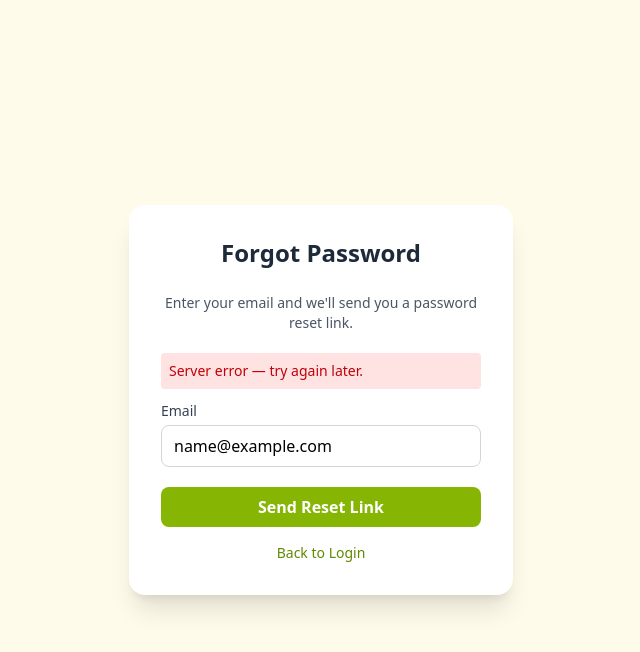
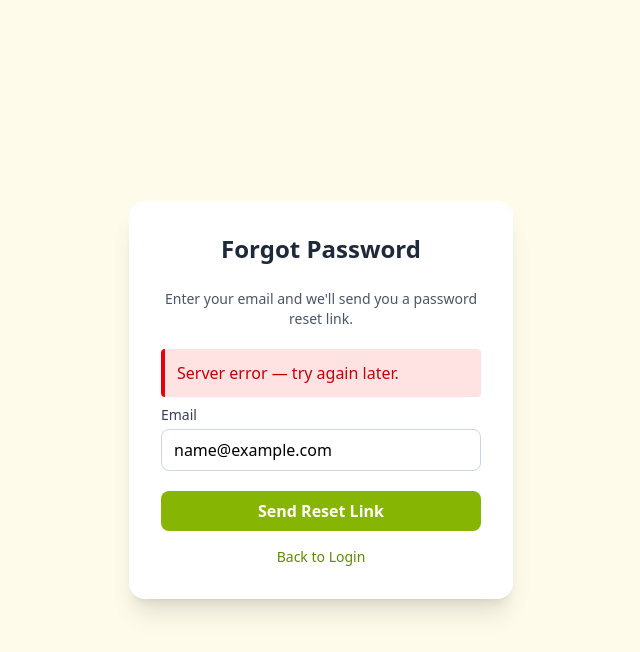
Before and after one commit to sopuru-ani/QR-Manager, a React (Vite) app: page /forgot-password in a window 1280 px wide. Both pictures are taken after typing "name@example.com" into the empty fields and a click on the button "Send Reset Link". Shown: the top 652 px of the page, without its empty margins (319-959 px from the left). Built offline with nearby package versions, Linux system fonts and the light colour scheme; no server answers.

Commit message:
final working version of the reset password thing

```diff
--- a/src/components/ForgotPassword.jsx
+++ b/src/components/ForgotPassword.jsx
@@ -51,14 +51,14 @@ function ForgotPassword() {
           </p>
 
           {error && (
-            <p className="bg-red-100 text-red-700 p-2 rounded mb-3 text-sm">
-              {error}
-            </p>
+            <div className="bg-red-100 border-l-4 border-red-600 text-red-700 p-3 rounded mb-2 animate-fade-in">
+              <p className="font-medium">{error}</p>
+            </div>
           )}
           {message && (
-            <p className="bg-green-100 text-green-700 p-2 rounded mb-3 text-sm">
-              {message}
-            </p>
+            <div className="bg-green-100 border-l-4 border-green-600 text-green-700 p-3 rounded mb-2 animate-fade-in">
+              <p className="font-medium">{message}</p>
+            </div>
           )}
 
           <form onSubmit={handleSubmit}>
```
